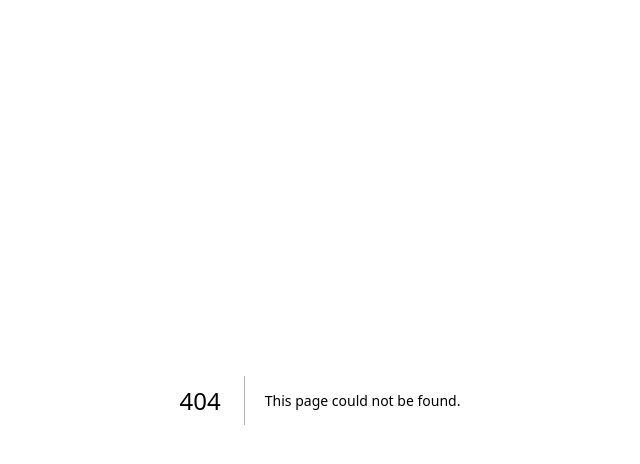
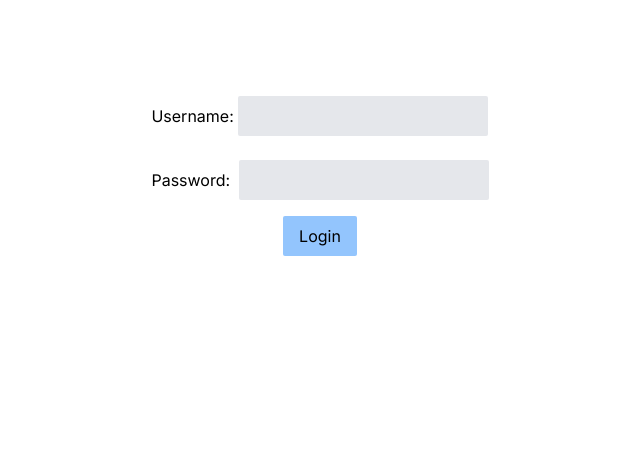
Before and after one commit to saman-waruka/nextjs-todos, a Next.js app: page /login in a window 1280 px wide. Before the commit this address had no page. Shown: the top 464 px of the page, without its empty margins (320-960 px from the left). Built offline with nearby package versions, Linux system fonts and the light colour scheme.

Commit message:
feat: implement login page

```diff
--- a/package.json
+++ b/package.json
@@ -14,6 +14,7 @@
     "formik": "^2.4.6",
     "next": "14.2.4",
     "react": "^18",
+    "react-cookie": "^7.1.4",
     "react-dom": "^18",
     "react-modal": "^3.16.1",
     "yup": "^1.4.0"
--- /dev/null
+++ b/src/app/login/layout.tsx
@@ -0,0 +1,15 @@
+import React, { ReactNode } from "react";
+
+interface LoginLayoutProps {
+  children: ReactNode;
+}
+
+const LoginLayout = ({ children }: LoginLayoutProps) => {
+  return (
+    <main className="flex min-h-screen flex-col items-center justify-between p-24">
+      {children}
+    </main>
+  );
+};
+
+export default LoginLayout;
--- /dev/null
+++ b/src/app/login/page.tsx
@@ -0,0 +1,112 @@
+"use client";
+
+import React, { useCallback, useMemo, useState } from "react";
+import { useFormik } from "formik";
+import { redirect, useRouter } from "next/navigation";
+
+import { loginSchema } from "@/components/Form/validation/loginSchema";
+import InputField from "@/components/Form/Input/InputField";
+import FormLabel from "@/components/Form/Label/FormLabel";
+import ErrorLabel from "@/components/Form/Label/ErrorLabel";
+import { AuthService } from "@/service/auth/authService";
+import { ROUTE } from "@/constants/route";
+import { Token } from "@/utils/token.utils";
+
+export interface ILoginValues {
+  username: string;
+  password: string;
+}
+
+const initialValues: ILoginValues = {
+  username: "",
+  password: "",
+};
+
+const LoginPage = () => {
+  const [errorMessage, setErrorMessage] = useState<string>("");
+  const router = useRouter();
+
+  const token = useMemo(() => Token.get(), []);
+  if (token) {
+    redirect(ROUTE.TODO);
+  }
+
+  const onSubmit = useCallback(
+    async (values: ILoginValues) => {
+      const authService = new AuthService();
+      try {
+        const response = await authService.login(
+          values.username,
+          values.password
+        );
+        console.log(" Login response.data ", response.data);
+        Token.set(response.data.access_token);
+        router.push(ROUTE.TODO);
+      } catch (error) {
+        console.error(" Login error ", error);
+        setErrorMessage("Invalid credential.");
+      }
+      console.log(values);
+    },
+    [router]
+  );
+
+  const formik = useFormik<ILoginValues>({
+    initialValues,
+    validationSchema: loginSchema,
+    onSubmit: onSubmit,
+  });
+
+  console.log(" formik", formik);
+  console.log(" formik.status", formik.status);
+
+  return (
+    <div className="flex flex-col align-middle">
+      <form id="login-form" onSubmit={formik.handleSubmit}>
+        <FormLabel text="Username: " />
+        <InputField
+          id="username"
+          name="username"
+          onChange={(e) => {
+            formik.handleChange(e);
+            setErrorMessage("");
+          }}
+        />
+        {formik.errors.username ? (
+          <ErrorLabel text={formik.errors.username} className="ml-3" />
+        ) : null}
+
+        <div className="h-6" />
+        <FormLabel text="Password: " />
+        <InputField
+          id="password"
+          className="ml-1"
+          onChange={(e) => {
+            formik.handleChange(e);
+            setErrorMessage("");
+          }}
+          type="password"
+        />
+        {formik.errors.password ? (
+          <ErrorLabel text={formik.errors.password} className="ml-3" />
+        ) : null}
+      </form>
+      <ErrorLabel text={formik.errors.username} className="ml-3" />
+      {errorMessage ? (
+        <ErrorLabel
+          text={errorMessage}
+          className="mx-auto outline outline-1 outline-red-400 rounded-md py-1 px-2 mt-4"
+        />
+      ) : null}
+      <button
+        form="login-form"
+        type="submit"
+        className="mt-4 py-2 px-4 w-fit h-fit mx-auto rounded-sm bg-blue-300"
+      >
+        Login
+      </button>
+    </div>
+  );
+};
+
+export default LoginPage;
```
Also changed, not shown: 1 other file (tests, documents, lock files or other folders).
